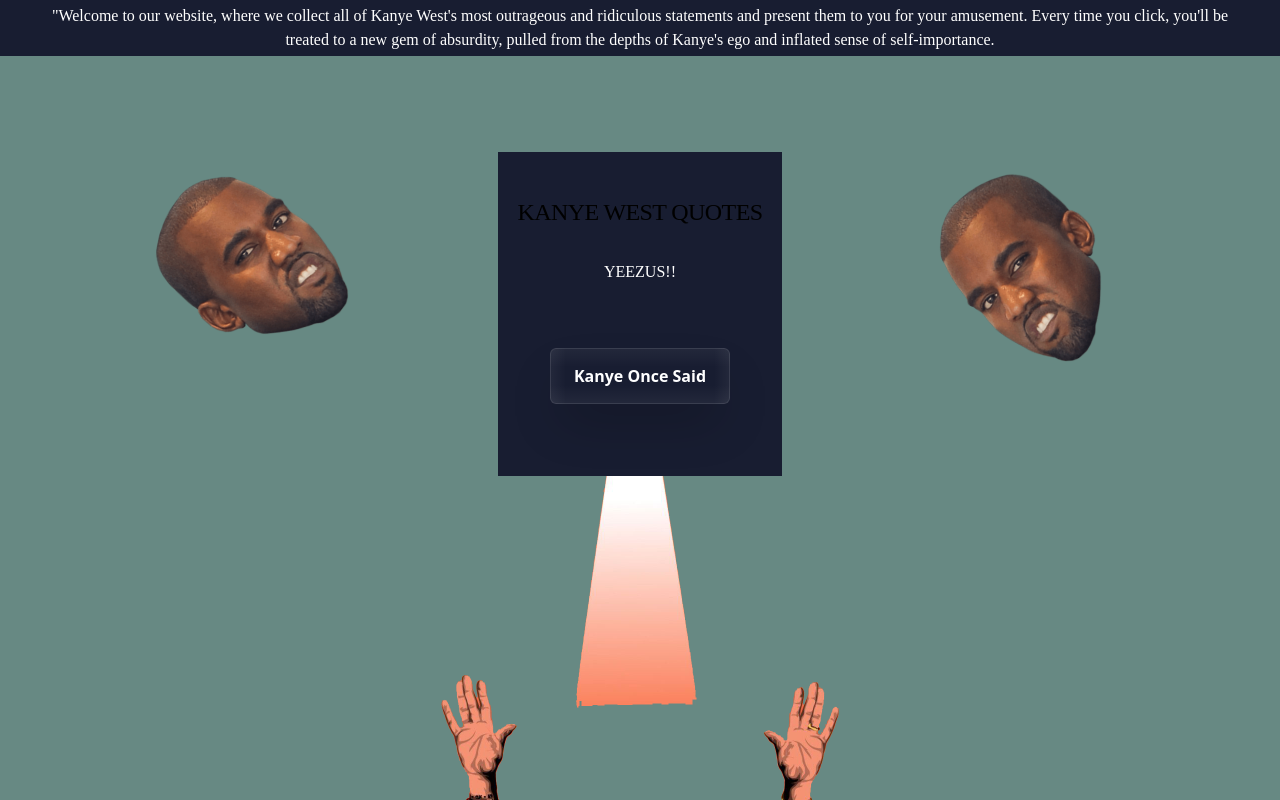
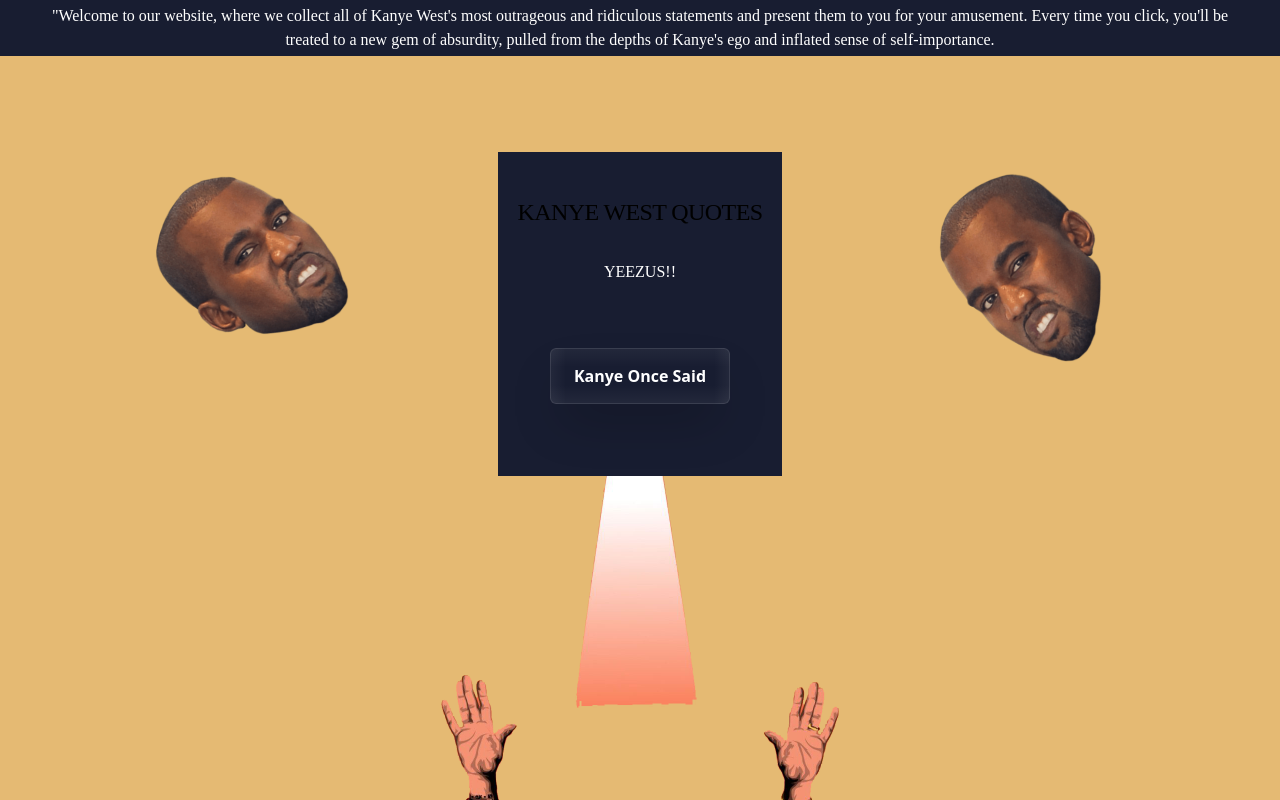
Before and after one commit to ealtugkirman/KanyeWestQuotes, a React (Create React App) app: page / in a window 1280 px wide. Shown: the top 800 px of the page. Built offline with nearby package versions, Linux system fonts and the light colour scheme; a web font is replaced by a local one.

Commit message:
Update tailwind.config.js
second color change

```diff
--- a/tailwind.config.js
+++ b/tailwind.config.js
@@ -9,7 +9,7 @@
       current: 'currentColor',
       'white': '#ffffff',
       'first': '#181D31',
-      'second': '#678983',
+      'second': '#E5BA73',
       'third': '#E6DDC4',
       'tahiti': '#3ab7bf',
       'silver': '#ecebff',
```
